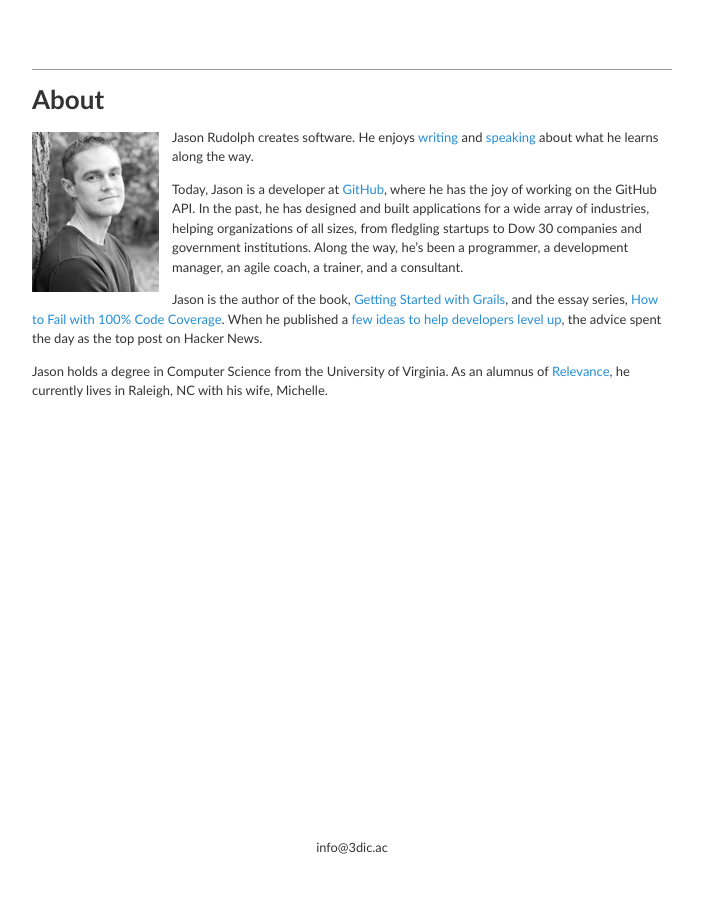
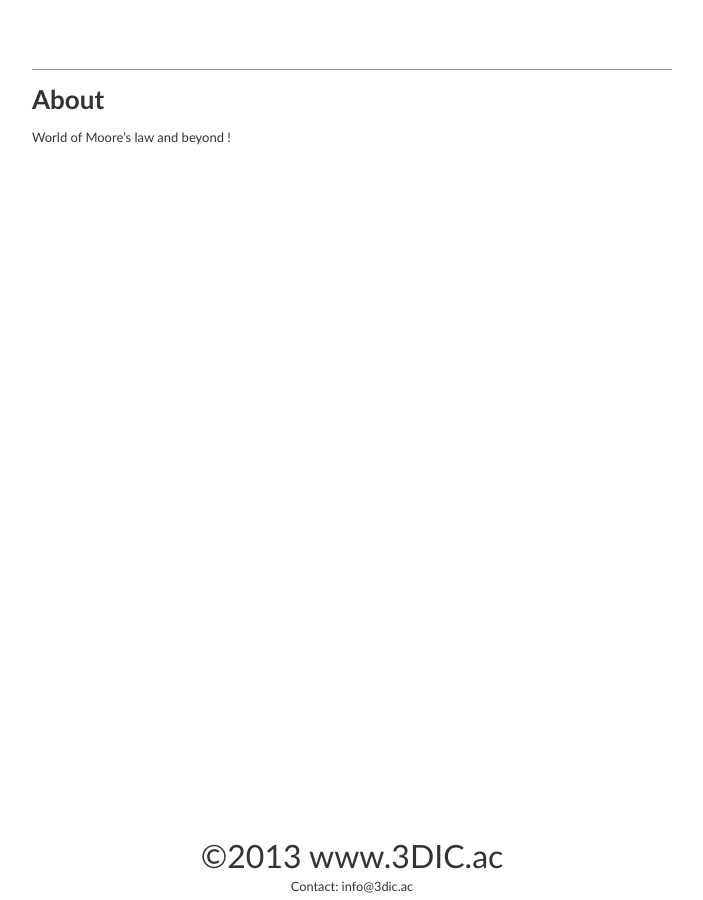
Before and after one commit to 3DIC/3dic.github.io, a Jekyll site: the page built from about.md, in a window 1280 px wide. Shown: the whole page, without its empty margins (288-991 px from the left). Built offline with Jekyll 4.4.1, drawn with Linux system fonts in a browser that asks for light colours; nearby versions of some CDN libraries; some web fonts are replaced; comment, search, counter and statistics services are not loaded.

Commit message:
no message

```diff
--- a/_layouts/base.html
+++ b/_layouts/base.html
@@ -5,16 +5,15 @@
     <meta http-equiv="content-type" content="text/html; charset=utf-8" />
     <title>{{ page.title }}{{ page.post_title_label }}</title>
 
-    <meta name="author" content="Jason Rudolph" />
-    <meta name="publisher" content="Jason Rudolph" />
-    <meta name="keywords" content="Jason Rudolph Ruby Rails Clojure ClojureScript Groovy Grails Java Programming Testing Software Engineering" />
-    <meta name="description" content="Jason Rudolph - Programmer, consultant, speaker, and author specializing in Ruby, Rails, and Clojure" />
+    <meta name="author" content="3DIC" />
+    <meta name="publisher" content="3DIC" />
+    <meta name="keywords" content="3DIC Ruby Rails Clojure ClojureScript Groovy Grails Java Programming Testing Software Engineering" />
+    <meta name="description" content="3DIC - World of Moore's law and beyond." />
 
     <link rel="stylesheet" href="/css/syntax.css" type="text/css" media="screen, projection, print" />
     <link rel="stylesheet" href="/css/screen.css" type="text/css" media="screen, projection, print" />
     <link rel="stylesheet" href="/css/font.css" type="text/css" media="screen, projection, print" />
-    <link rel="alternate" type="application/atom+xml" title="Atom 1.0" href="http://feeds.feedburner.com/jasonrudolph" />
-    <!--[if lte IE 7]><script src="/javascripts/icomoon-lte-ie7.js"></script><![endif]-->
+        <!--[if lte IE 7]><script src="/javascripts/icomoon-lte-ie7.js"></script><![endif]-->
 
     <script src="http://ajax.googleapis.com/ajax/libs/jquery/1.8.3/jquery.min.js" type="text/javascript"></script>
     <script src="/javascripts/header.js" type="text/javascript"></script>
@@ -30,10 +29,9 @@
       <div id="push"></div>
     </div>
     <div id="footer">
-      <p id="contact-info"><a class="core-nav" href="mailto:info@3dic.ac">info@3dic.ac</a></p>
-      <p id="copyright">
-        <a class="core-nav icon-cc" rel="license" title="Some Rights Reserved — Creative Commons License" href="https://github.com/jasonrudolph/jasonrudolph.com/blob/master/README.markdown#license"></a>
-      </p>
+      <p id="copyright"><a class="core-nav" href="http://www.3dic.ac">©2013 www.3DIC.ac</a></p>
+      <p id="contact-info"><a class="core-nav" href="mailto:info@3dic.ac">Contact: info@3dic.ac</a></p>
+
     </div>
   </body>
 </html>
--- a/about.md
+++ b/about.md
@@ -1,29 +1,8 @@
 ---
 permalink: about.html
 layout: default
-title: About - Jason Rudolph Dot Com
+title: About - 3DIC
 ---
 # About
 
-<img src="/images/jasonrudolph.jpg" class="inline-left" title="Jason Rudolph (Photo by Neil Boyd)" alt="Jason Rudolph (Photo by Neil Boyd)" />
-Jason Rudolph creates software.
-He enjoys [writing][writing] and [speaking][speaking] about what he learns along the way.
-
-Today, Jason is a developer at [GitHub], where he has the joy of working on the GitHub API.
-In the past, he has designed and built applications for a wide array of industries, helping organizations of all sizes, from fledgling startups to Dow 30 companies and government institutions.
-Along the way, he’s been a programmer, a development manager, an agile coach, a trainer, and a consultant.
-
-Jason is the author of the book, [Getting Started with Grails][gswg],
-and the essay series, [How to Fail with 100% Code Coverage][testing-anti-patterns].
-When he published a [few ideas to help developers level up][programming-achievements], the advice spent the day as the top post on Hacker News.
-
-Jason holds a degree in Computer Science from the University of Virginia.
-As an alumnus of [Relevance][], he currently lives in Raleigh, NC with his wife, Michelle.
-
-[github]: https://github.com
-[gswg]: /gswg_reviews.html
-[programming-achievements]: /blog/2011/08/09/programming-achievements-how-to-level-up-as-a-developer/
-[relevance]: http://thinkrelevance.com
-[testing-anti-patterns]: /blog/testing-anti-patterns-how-to-fail-with-100-test-coverage/
-[speaking]: /events
-[writing]: /blog
+World of Moore's law and beyond !
```
